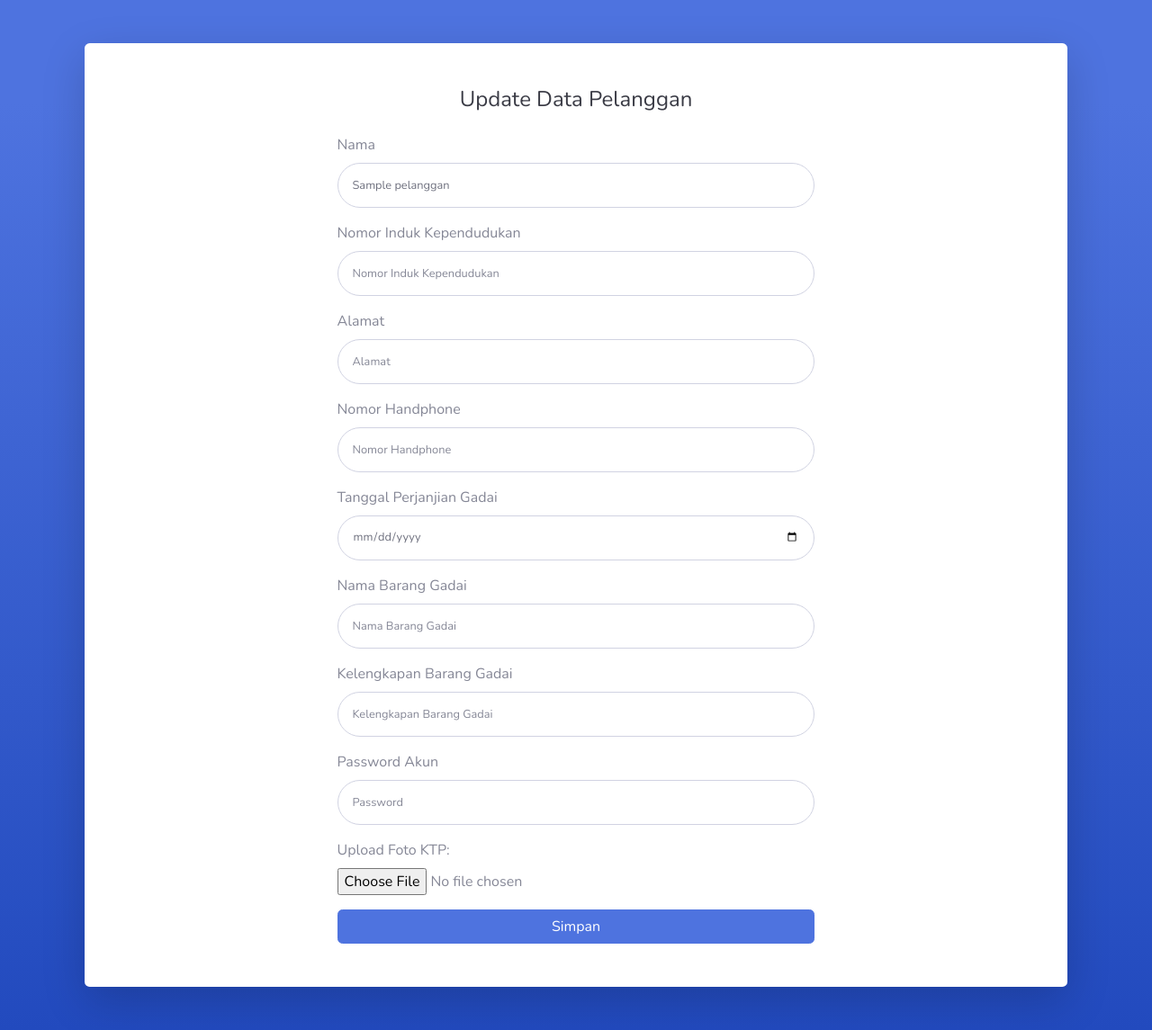
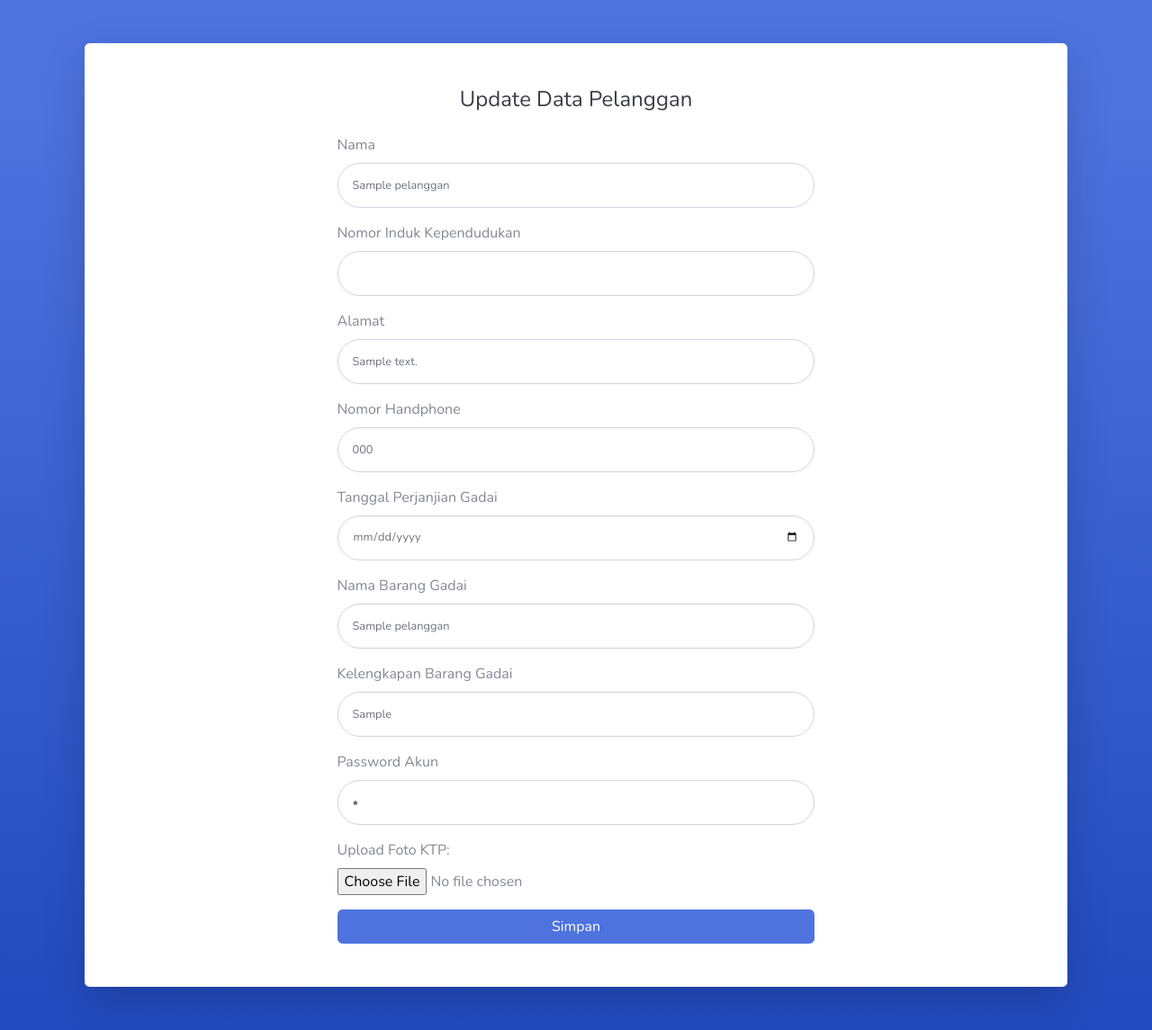
Before and after one commit to osvaldosurbakti/siug, a CodeIgniter 4 app: template app/Views/admin/updatedatapelanggan.php in a window 1280 px wide. Shown: the whole page at 90% size. Run offline with PHP 8.4 and a stand-in for CodeIgniter, Linux system fonts and the light colour scheme; the template is opened without the code that fills it: most values are stand-ins (such as "Sample title", 1, 10 or a date in 2020); some libraries are stand-ins or nearby versions.

Commit message:
konek update data pelanggan ke database

```diff
--- a/app/Config/Routes.php
+++ b/app/Config/Routes.php
@@ -49,7 +49,8 @@
 $routes->get('/tebusbarang', 'Pelanggan::tebusbarang');
 $routes->delete('/adminlelang/(:num)', 'Adminlelang::delete/$1');
 $routes->get('/updatebaranglelang/(:num)', 'Adminlelang::edit/$1');
-$routes->get('/updatedatapelanggan/(:num)', 'Admin::detail/$1');
+$routes->get('/updatedatapelanggan/(:num)', 'Admin::updatedatapelanggan/$1');
+
 
 
 
--- a/app/Views/admin/admin.php
+++ b/app/Views/admin/admin.php
@@ -183,7 +183,7 @@
                                                 <td><?= $dp['tanggal_gadai']; ?></td>
                                                 <td>Rp <?= $dp['jumlah_pinjaman']; ?></td>
                                                 <td>
-                                                    <a href="/updatedatapelanggan/ <?= $dp['id']; ?>" class="btn btn-info btn-circle btn-sm">
+                                                    <a href="/admin/updatedatapelanggan/ <?= $dp['id']; ?>" class="btn btn-info btn-circle btn-sm">
                                                         <i class="fas fa-info-circle"></i>
                                                     </a>
                                                     <a href="updatedatatransaksi" class="btn btn-info btn-circle btn-sm" style="background-color: green;">
--- a/app/Views/admin/updatedatapelanggan.php
+++ b/app/Views/admin/updatedatapelanggan.php
@@ -9,7 +9,7 @@
     <meta name="description" content="">
     <meta name="author" content="">
 
-    <title>SB Admin 2 - Register</title>
+    <title>Update Data Pelanggan</title>
 
     <!-- Custom fonts for this template-->
     <link href="vendor/fontawesome-free/css/all.min.css" rel="stylesheet" type="text/css">
@@ -36,44 +36,43 @@
                             <form class="user">
                                 <div class="form-group">
                                     <label for="nama">Nama</label>
-                                    <input type="text" class="form-control form-control-user" id="nama" placeholder="Nama" value="<?= $dataPelanggan['nama_barang']; ?>">
+                                    <input type="text" class="form-control form-control-user" id="nama" value="<?= $dataPelanggan['nama']; ?>">
                                 </div>
                                 <div class="form-group">
-                                    <label for="nama">Nomor Induk Kependudukan</label>
-                                    <input type="number" class="form-control form-control-user" id="angka" placeholder="Nomor Induk Kependudukan">
+                                    <label for="nik">Nomor Induk Kependudukan</label>
+                                    <input type="number" class="form-control form-control-user" id="nik" name="nik" value="<?= $dataPelanggan['nik']; ?>">
+                                </div>
+                                <div class=" form-group">
+                                    <label for="alamat">Alamat</label>
+                                    <input type="text" class="form-control form-control-user" id="alamat" name="alamat" value="<?= $dataPelanggan['alamat']; ?>">
                                 </div>
                                 <div class="form-group">
-                                    <label for="nama">Alamat</label>
-                                    <input type="text" class="form-control form-control-user" id="nama" placeholder="Alamat">
+                                    <label for="nomor_handphone">Nomor Handphone</label>
+                                    <input type="number" class="form-control form-control-user" id="nomor_handphone" name="nomor_handphone" value="<?= $dataPelanggan['nomor_handphone']; ?>">
                                 </div>
                                 <div class="form-group">
-                                    <label for="nama">Nomor Handphone</label>
-                                    <input type="number" class="form-control form-control-user" id="angka" placeholder="Nomor Handphone">
+                                    <label for="tanggal_gadai">Tanggal Perjanjian Gadai</label>
+                                    <input type="date" class="form-control form-control-user" id="tanggal_gadai" name="nama_barang" value="<?= $dataPelanggan['tanggal_gadai']; ?>">
                                 </div>
                                 <div class="form-group">
-                                    <label for="nama">Tanggal Perjanjian Gadai</label>
-                                    <input type="date" class="form-control form-control-user" id="exampleInputEmail" placeholder="Email Address">
+                                    <label for="nama_barang">Nama Barang Gadai</label>
+                                    <input type="email" class="form-control form-control-user" id="nama_barang" name="nama_barang" value="<?= $dataPelanggan['nama_barang']; ?>">
                                 </div>
                                 <div class="form-group">
-                                    <label for="nama">Nama Barang Gadai</label>
-                                    <input type="email" class="form-control form-control-user" id="exampleInputEmail" placeholder="Nama Barang Gadai">
+                                    <label for="kelengkapan_barang">Kelengkapan Barang Gadai</label>
+                                    <input type="name" class="form-control form-control-user" id="kelengkapan_barang" name="kelengkapan_barang" value="<?= $dataPelanggan['kelengkapan_barang']; ?>">
                                 </div>
                                 <div class="form-group">
-                                    <label for="nama">Kelengkapan Barang Gadai</label>
-                                    <input type="name" class="form-control form-control-user" id="exampleInputEmail" placeholder="Kelengkapan Barang Gadai">
-                                </div>
-                                <div class="form-group">
-                                    <label for="nama">Password Akun</label>
-                                    <input type="password" class="form-control form-control-user" id="exampleInputEmail" placeholder="Password">
+                                    <label for="password">Password Akun</label>
+                                    <input type="password" class="form-control form-control-user" id="password" name="password" value="<?= $dataPelanggan['password']; ?>">
                                 </div>
                                 <form action="upload.php" method="post" enctype="multipart/form-data">
                                     <div class="form-group">
-                                        <label for="fileUpload">Upload Foto KTP:</label>
-                                        <input type="file" class="form-control-file" id="fileUpload" name="fileUpload">
+                                        <label for="foto_ktp">Upload Foto KTP:</label>
+                                        <input type="file" class="form-control-file" id="foto_ktp" name="foto_ktp" value="<?= $dataPelanggan['foto_ktp']; ?>">
                                     </div>
                                 </form>
-
-                                <a href="admin" class="btn btn-primary btn-user btn-block">
+                                <a href="/admin" class="btn btn-primary btn-user btn-block">
                                     Simpan
                                 </a>
                         </div>
--- a/app/Views/admin/updatedatatransaksi.php
+++ b/app/Views/admin/updatedatatransaksi.php
@@ -56,8 +56,7 @@
                                     <input type="date" class="form-control form-control-user" id="batas_pembayaran" name="batas_pembayaran" placeholder="Tanggal">
                                 </div>
                                 <div class="form-group mt-4">
-                                    <label for="batas_pembayaran">Status Transaksi Saat ini</label>
-
+                                    <label for="status_transaksi">Status Transaksi Saat ini</label>
                                     <a class="nav-link dropdown-toggle" href="#" id="navbarDropdown" role="button" data-toggle="dropdown" aria-haspopup="true" aria-expanded="false">
                                         Dropdown
                                     </a>
@@ -68,7 +67,6 @@
                                         <div class="dropdown-divider"></div>
                                         <a class="dropdown-item" href="#">Terjual</a>
                                     </div>
-
                                 </div>
                                 <div class="form-group mt-4">
                                     <a href="admin" class="btn btn-primary btn-user btn-block">
```
Also changed, not shown: app/Controllers/Admin.php (+5 -4 lines).
